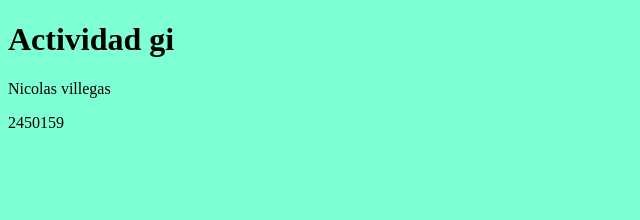
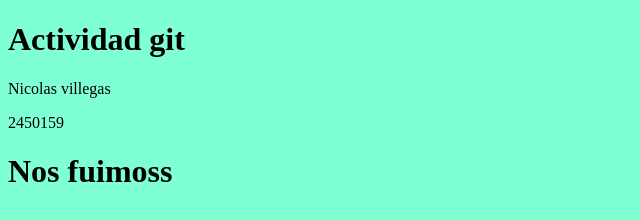
Before and after one commit to nicolasvargas21/probandogitadsi, a plain HTML site: page index.html in a window 1280 px wide. Shown: the whole page, without its empty margins (0-640 px from the left). Drawn offline with Linux system fonts and the light colour scheme.

Commit message:
Update index.html
Actualizando codigo

```diff
--- a/index.html
+++ b/index.html
@@ -8,8 +8,9 @@
     <link rel="stylesheet" href="./css/estilos.css">
 </head>
 <body>
-    <h1>Actividad gi</h1>
+    <h1>Actividad git</h1>
     <p>Nicolas villegas</p>
     <p>2450159</p>
+    <h1>Nos fuimoss</h1>
 </body>
 </html>
```
